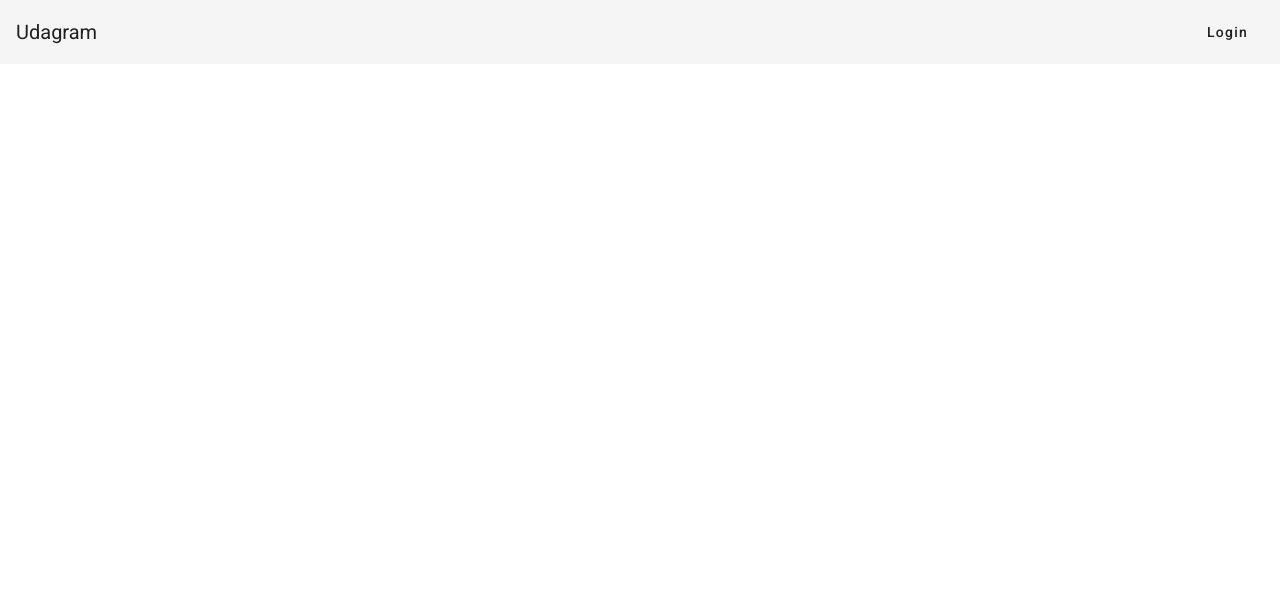
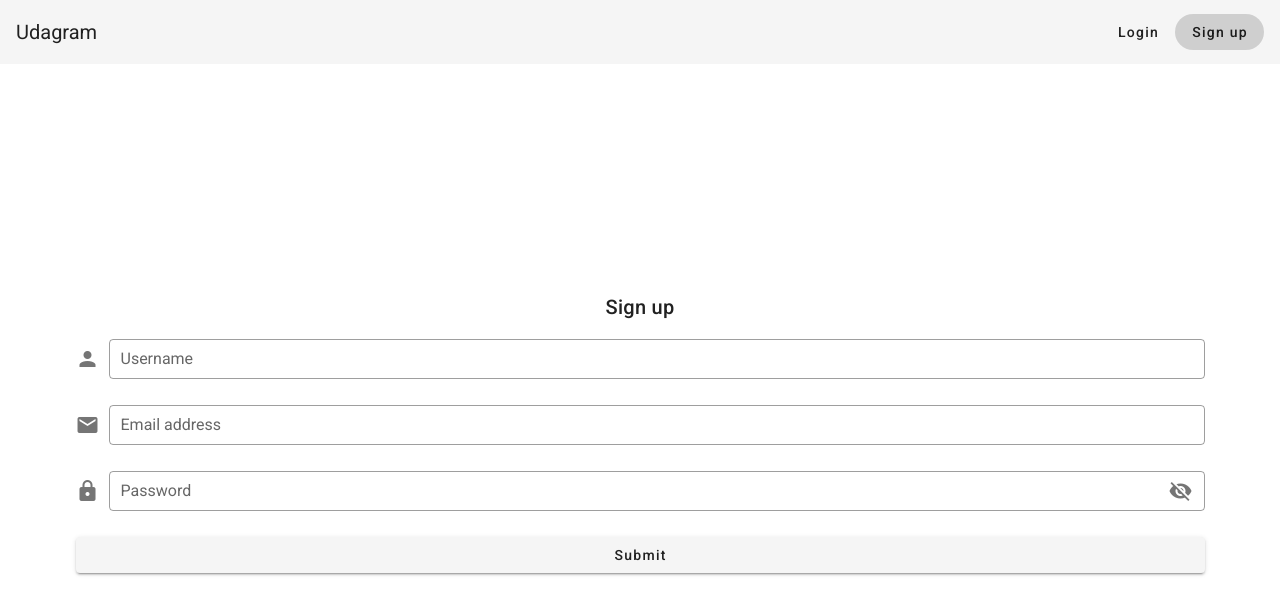
Before and after one commit to silasjimmy/Udagram, a Vue app in the folder frontend/: page /sign-up in a window 1280 px wide. Shown: the top 614 px of the page. Built offline with nearby package versions, Linux system fonts and the light colour scheme.

Commit message:
feat: Create sign up view

```diff
--- a/frontend/src/App.vue
+++ b/frontend/src/App.vue
@@ -6,6 +6,7 @@
       <v-spacer></v-spacer>
 
       <v-btn link rounded text to="/login" class="text-none">Login</v-btn>
+      <v-btn link rounded text to="/sign-up" class="text-none">Sign up</v-btn>
     </v-app-bar>
 
     <v-main>
--- a/frontend/src/router/index.js
+++ b/frontend/src/router/index.js
@@ -2,6 +2,7 @@ import Vue from 'vue'
 import VueRouter from 'vue-router'
 import Home from '../views/Home.vue'
 import Login from '../views/Login.vue'
+import SignUp from '../views/SignUp.vue'
 
 Vue.use(VueRouter)
 
@@ -15,6 +16,11 @@ const routes = [
     path: '/login',
     name: 'login',
     component: Login
+  },
+  {
+    path: '/sign-up',
+    name: 'sign-up',
+    component: SignUp
   }
 ]
 
--- /dev/null
+++ b/frontend/src/views/SignUp.vue
@@ -0,0 +1,53 @@
+<template>
+  <v-sheet height="100%">
+    <v-container class="fill-height">
+      <v-row>
+        <v-col cols="12">
+          <v-card flat>
+            <v-card-title class="justify-center">Sign up</v-card-title>
+
+            <v-card-text>
+              <v-form>
+                <v-text-field
+                  outlined
+                  dense
+                  label="Username"
+                  type="text"
+                  prepend-icon="mdi-account"
+                ></v-text-field>
+                <v-text-field
+                  outlined
+                  dense
+                  label="Email address"
+                  type="email"
+                  prepend-icon="mdi-email"
+                ></v-text-field>
+                <v-text-field
+                  outlined
+                  dense
+                  label="Password"
+                  type="password"
+                  prepend-icon="mdi-lock"
+                  append-icon="mdi-eye-off"
+                ></v-text-field>
+                <v-btn block class="text-none" @click="signUp">Submit</v-btn>
+              </v-form>
+            </v-card-text>
+          </v-card>
+        </v-col>
+      </v-row>
+    </v-container>
+  </v-sheet>
+</template>
+
+<script>
+export default {
+  name: "SignUp",
+  title: "Sign up",
+  methods: {
+    signUp() {
+      console.log("Sign up!");
+    },
+  },
+};
+</script>
```
